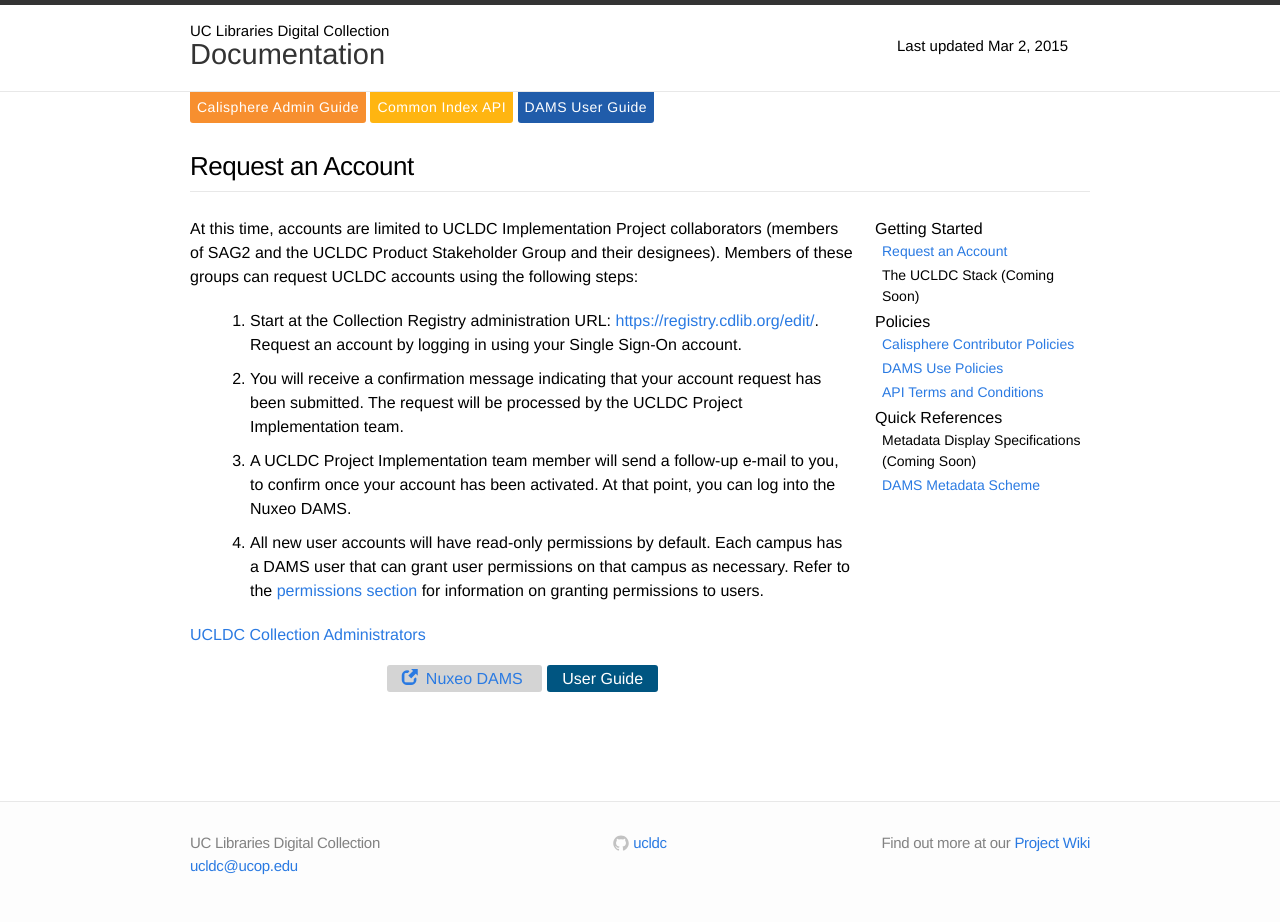
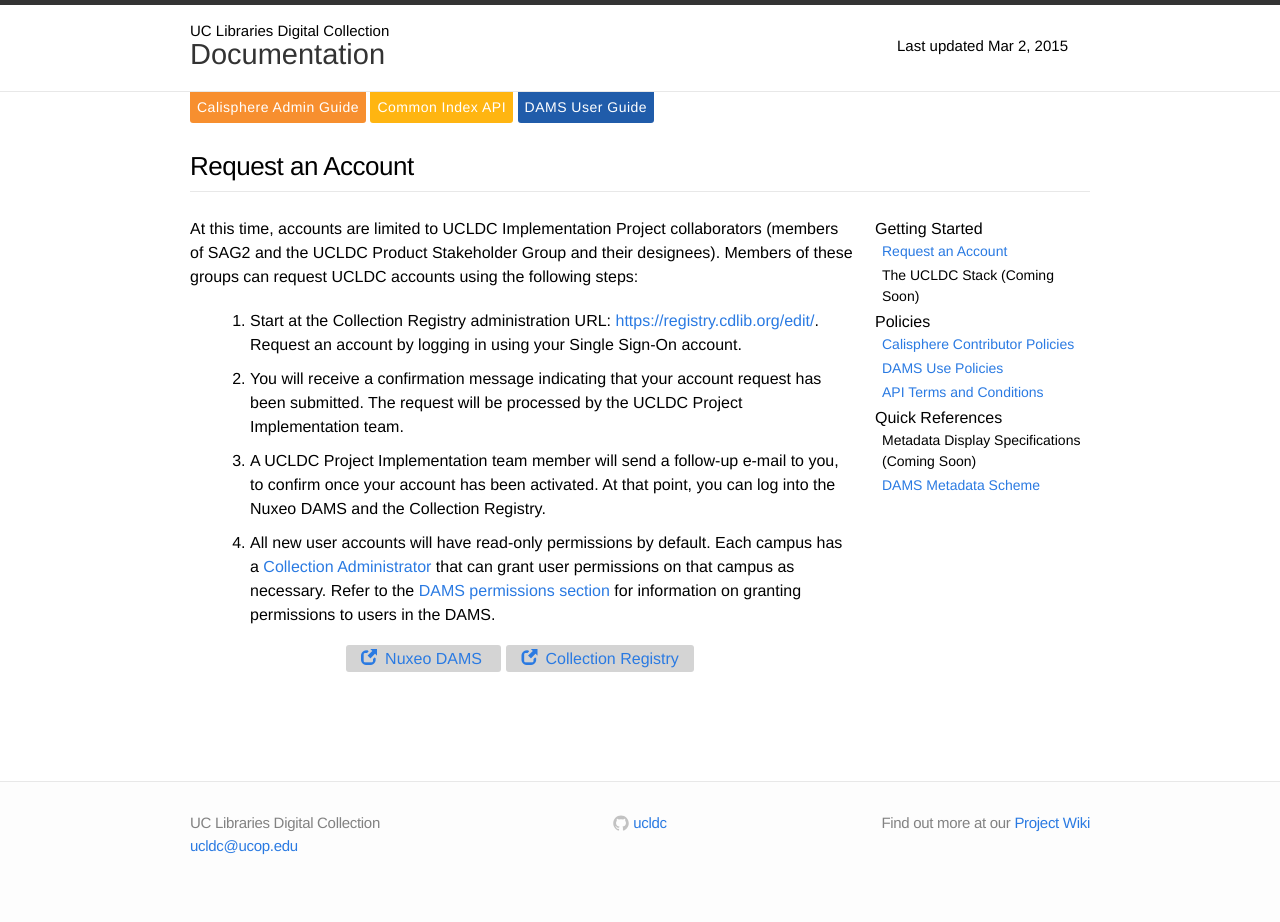
Before and after one commit to ucldc/ucldc-docs, a Jekyll site: the page built from docs/create-account.md, in a window 1280 px wide. Built offline with Jekyll 4.4.1, drawn with Linux system fonts in a browser that asks for light colours; nearby versions of some CDN libraries.

```diff
--- a/docs/create-account.md
+++ b/docs/create-account.md
@@ -10,14 +10,15 @@
 
 2. You will receive a confirmation message indicating that your account request has been submitted. The request will be processed by the UCLDC Project Implementation team.
 
-3. A UCLDC Project Implementation team member will send a follow-up e-mail to you, to confirm once your account has been activated. At that point, you can log into the Nuxeo DAMS.
+3. A UCLDC Project Implementation team member will send a follow-up e-mail to you, to confirm once your account has been activated. At that point, you can log into the Nuxeo DAMS and the Collection Registry.
 
-4. All new user accounts will have read-only permissions by default. Each campus has a DAMS user that can grant user permissions on that campus as necessary. Refer to the [permissions section]({{ site.url }}{{ site.baseurl }}/docs/dams/permissions/) for information on granting permissions to users.
-
-<a href="{{ site.url }}{{ site.baseurl }}/docs/collection-admins/">UCLDC Collection Administrators</a>
+4. All new user accounts will have read-only permissions by default. Each campus has a [Collection Administrator]({{ site.url }}{{ site.baseurl }}/docs/collection-admins/) that can grant user permissions on that campus as necessary. Refer to the [DAMS permissions section]({{ site.url }}{{ site.baseurl }}/docs/dams/permissions/) for information on granting permissions to users in the DAMS.
 
 <p style="text-align: center">
   <a class="button" target="_blank" href="https://nuxeo.cdlib.org/nuxeo/" style="margin-right: 5px;">
     <span class="glyphicon glyphicon-new-window" style="margin-right: 8px;"></span>Nuxeo DAMS
-  </a>  <a href="{{ site.url }}{{site.baseurl}}/docs/dams/index/" class="special-button">User Guide</a>
+  </a>
+  <a class="button" target="_blank" href="https://registry.cdlib.org/edit/" style="margin-right: 5px;">
+    <span class="glyphicon glyphicon-new-window" style="margin-right: 8px;"></span>Collection Registry
+  </a>
 </p>
```
Also changed, not shown: index.md (+4 -4 lines).
